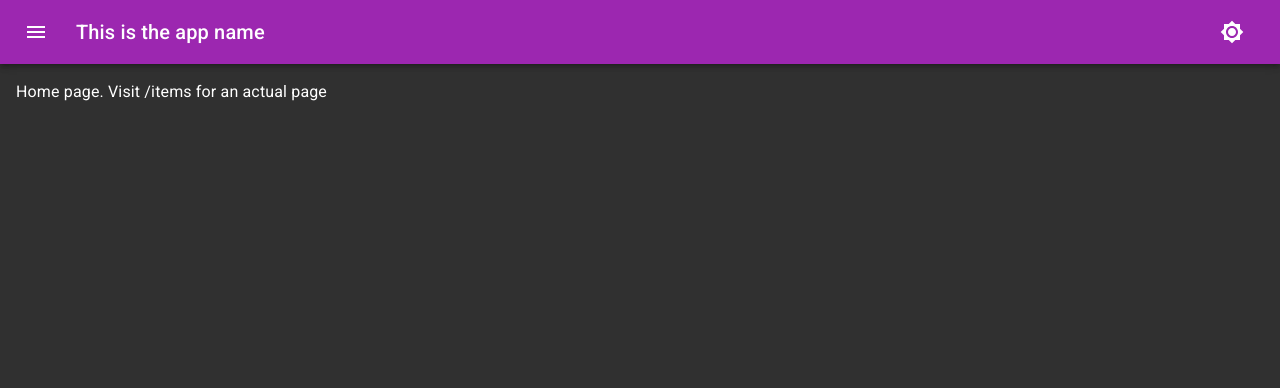
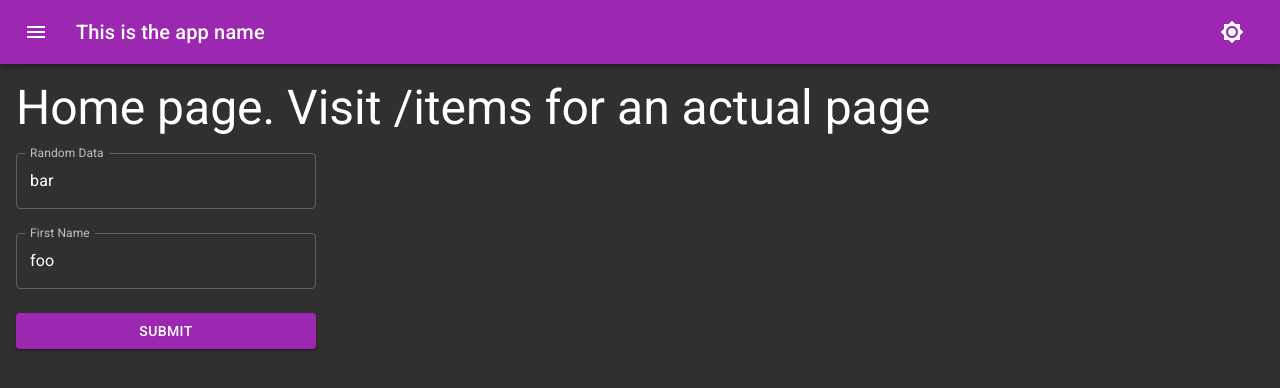
Before and after one commit to ericdsw/react_typescript_test, a React (Create React App) app: page / in a window 1280 px wide. Shown: the top 388 px of the page. Built offline with nearby package versions, Linux system fonts and the light colour scheme.

Commit message:
Add react-hook-forms and a simple example

```diff
--- a/package.json
+++ b/package.json
@@ -26,6 +26,7 @@
     "history": "^4.10.1",
     "react": "^16.13.0",
     "react-dom": "^16.13.0",
+    "react-hook-form": "^5.1.1",
     "react-redux": "^7.2.0",
     "react-router-dom": "^5.1.2",
     "react-scripts": "3.4.0",
--- a/src/components/Home/HomePage.tsx
+++ b/src/components/Home/HomePage.tsx
@@ -1,13 +1,92 @@
-import React from 'react';
+import React, { useState } from 'react';
 import DashboardPage from '../BasePages/DashboardPage';
-import { Typography } from '@material-ui/core';
+import { Typography, Input } from '@material-ui/core';
+import { useForm } from 'react-hook-form';
+import { TextField, Button, Grid } from '@material-ui/core';
 
 const HomePage = () => {
+
+  const [data, updateData] = useState({
+    firstName: 'foo',
+    randomData: 'bar'
+  });
+
   return (
     <DashboardPage>
-      <Typography>Home page. Visit /items for an actual page</Typography>
+      <Typography variant='h3' gutterBottom>Home page. Visit /items for an actual page</Typography>
+      <SubComponent
+        firstName={data.firstName}
+        randomData={data.randomData}
+        parentMethod={data => {
+          updateData(data);
+          console.log(data);
+        }}
+      />
     </DashboardPage>
   )
 }
 
+// This logic is only encased in a sub component to test how to pass data to the parent state.
+type SubComponentProps = {
+  firstName: string,
+  randomData: string,
+  parentMethod: (params: any) => void
+}
+
+const SubComponent = (props: SubComponentProps) => {
+
+  const { register, handleSubmit, errors } = useForm();
+
+  const onSubmit = (data: any) => {
+    props.parentMethod(data);
+  }
+
+  return (
+    <form style={{maxWidth: 300}} onSubmit={handleSubmit(onSubmit)}>
+      <Grid container spacing={3}>
+        <Grid item xs={12}>
+          <TextField
+            name='randomData'
+            label='Random Data'
+            inputRef={register({ required: "Input is Required" })}
+            defaultValue={props.randomData}
+            error={typeof errors.randomData !== 'undefined'}
+            helperText={errors.randomData && errors.randomData.message}
+            fullWidth
+            variant='outlined'
+          />
+        </Grid>
+        <Grid item xs={12}>
+          <TextField
+            name='first_name'
+            label='First Name'
+            variant='outlined'
+            fullWidth
+            defaultValue={props.firstName}
+            inputRef={register({ required: "Input is Required", pattern: /^[A-Za-z]+$/ })}
+            error={typeof errors.first_name !== 'undefined'}
+            helperText={
+              errors.first_name &&
+              <span>
+                {errors.first_name.type === 'required' && errors.first_name.message}
+                {errors.first_name.type === 'pattern' && 'Must only use letters, no number allowed'}
+              </span>
+            }
+          />
+        </Grid>
+        <Grid item xs={12}>
+          <Button
+            color='primary'
+            variant='contained'
+            type='submit'
+            fullWidth
+          >
+            Submit
+          </Button>
+        </Grid>
+      </Grid>
+    </form>
+  );
+}
+
 export default HomePage;
```
Also changed, not shown: 1 other file (tests, documents, lock files or other folders).
